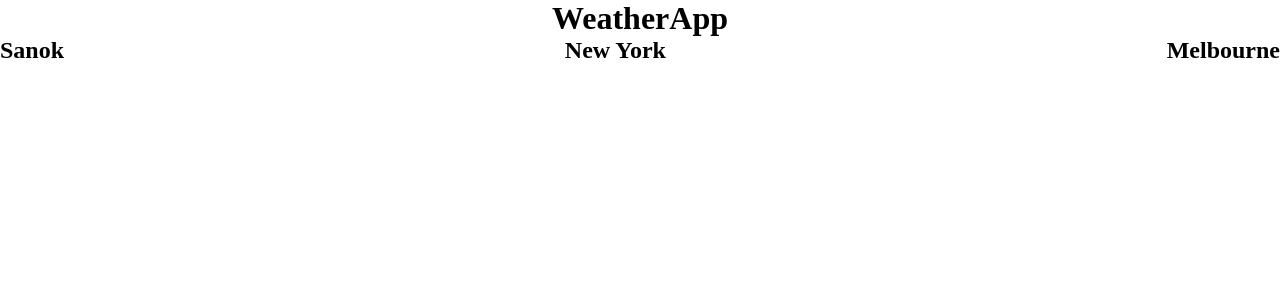
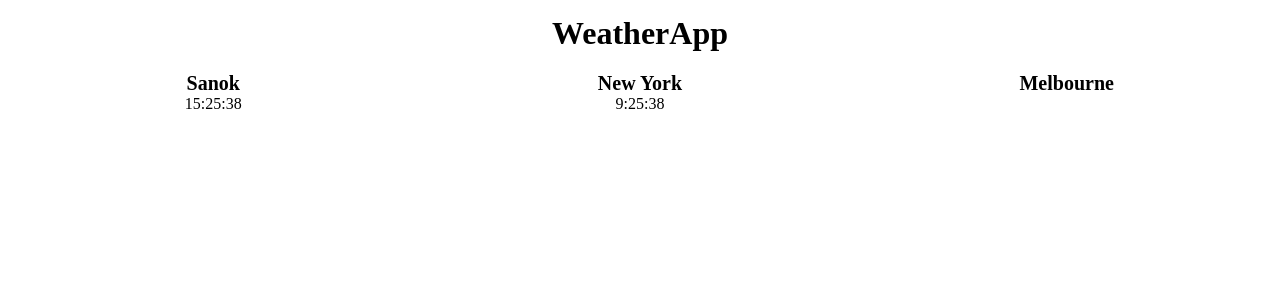
Before and after one commit to KamilKawalkiewicz/WeatherApp, a React (Create React App) app: page / in a window 1280 px wide. Shown: the top 300 px of the page. Built offline with nearby package versions, Linux system fonts and the light colour scheme.

Commit message:
add Time

```diff
--- a/package.json
+++ b/package.json
@@ -5,8 +5,11 @@
   "private": true,
   "dependencies": {
     "gh-pages": "^2.0.1",
+    "moment": "^2.24.0",
+    "moment-timezone": "^0.5.23",
     "react": "^16.8.6",
     "react-dom": "^16.8.6",
+    "react-moment": "^0.8.4",
     "react-scripts": "2.1.8"
   },
   "scripts": {
--- a/src/App.js
+++ b/src/App.js
@@ -1,14 +1,48 @@
 import React, { Component } from 'react';
 import "./style/App.css";
+import Moment from 'react-moment';
+import 'moment-timezone';
 import WeatherInfo from "./components/WeatherApp"
 
 
 
 class App extends Component {
   state = {
+    snkTime: "",
+    nycTime: ""
+  }
 
+
+
+  europeDate = () => {
+    const europeTime = new Date();
+
+    const seconds = europeTime.getSeconds() < 10 ? "0" + europeTime.getSeconds() : europeTime.getSeconds();
+    const minutes = europeTime.getMinutes() < 10 ? "0" + europeTime.getMinutes() : europeTime.getMinutes();
+    const hours = europeTime.getHours() < 10 ? "0" + europeTime.getHours() : europeTime.getHours();
+
+
+    const snkTime = `${hours}:${minutes}:${seconds}`
+    const nycTime = `${hours - 6}:${minutes}:${seconds}`
+    // const mlnTime = `${hours + 4}:${minutes}:${seconds}`
+    if (hours > 24) {
+      hours = 0
+    }
+    this.setState({
+      snkTime,
+      nycTime,
+
+    })
   }
+  componentDidMount() {
+    setInterval(() => { this.europeDate() }, 1000)
+  }
+
   render() {
+    const { snkTime } = this.state;
+    const { nycTime } = this.state;
+
+    const unixTimestamp = 1554750715
     return (
       <>
         <div className="container">
@@ -16,18 +50,21 @@ class App extends Component {
 
           <div className="citys">
 
-            <div className="citySnk">
+            <div className="city">
               <h2>Sanok</h2>
+              <p>{snkTime}</p>
               <WeatherInfo />
             </div>
 
-            <div className="cityNY">
+            <div className="city">
               <h2>New York</h2>
+              <p>{nycTime}</p>
               <WeatherInfo />
             </div>
 
-            <div className="cityMln">
+            <div className="city">
               <h2>Melbourne</h2>
+              <p></p>
               <WeatherInfo />
             </div>
 
--- a/src/style/App.css
+++ b/src/style/App.css
@@ -6,9 +6,22 @@
 .container{
     display: flex;
     flex-direction: column;
-    text-align: center
+    text-align: center;
+    overflow-x: hidden;
+}
+.container h1{
+    margin: 15px
 }
 .citys{
     display: flex;
     justify-content: space-between;
+    margin-top: 5px
 }
+.city{
+    display: flex;
+    flex-direction: column;
+    width: 33.33vw;
+}
+.city h2 {
+    font-size: 20px
+}
```
Also changed, not shown: 1 other file (tests, documents, lock files or other folders).
